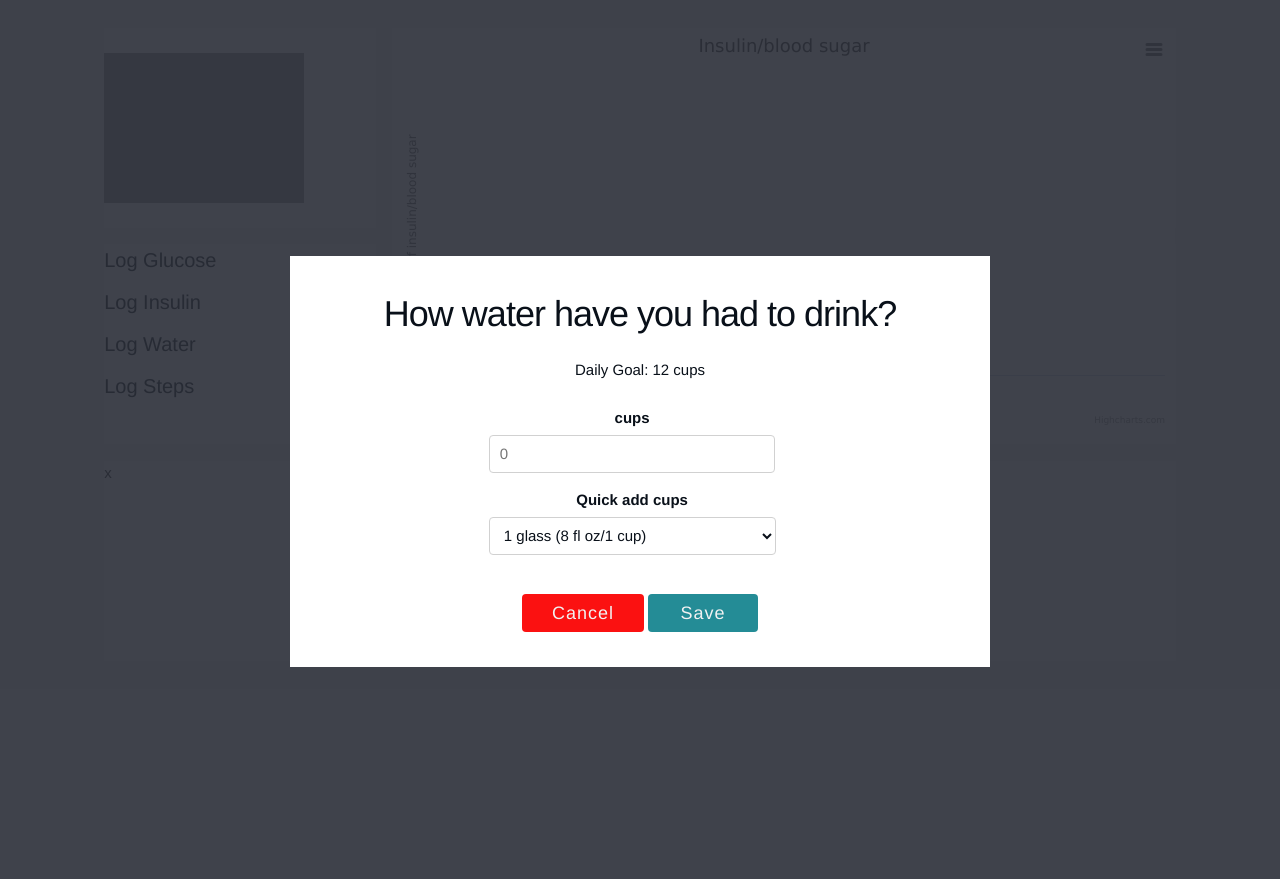
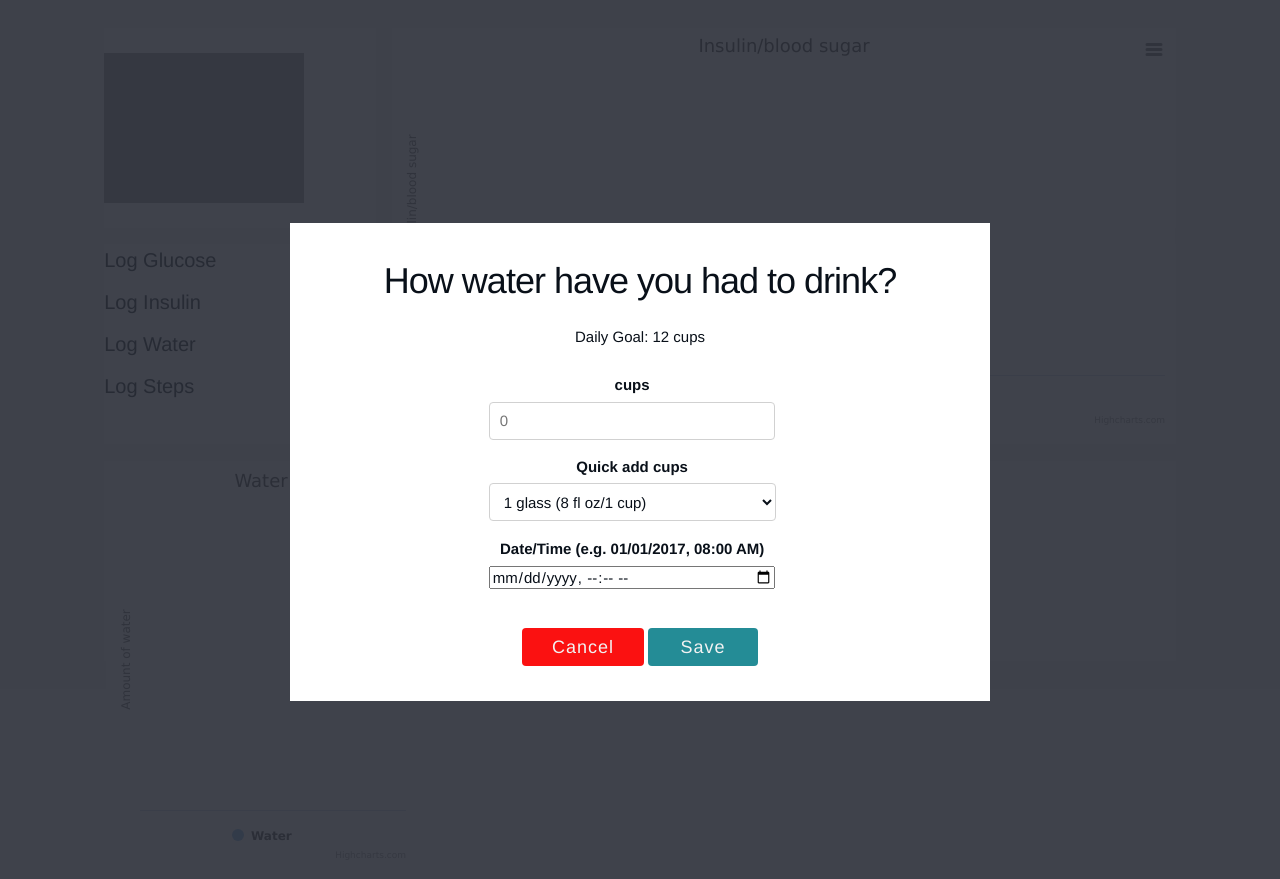
Before and after one commit to DiaBeatThis/final_project, a Django app: template diabeatthis/templates/home.html in a window 1280 px wide, after a click on "Log Water". Shown: the top 879 px of the page. Run offline with Django 3.2, Linux system fonts and the light colour scheme; the template is opened without the code that fills it, so the values that code supplies are empty; some libraries are stand-ins or nearby versions; grey boxes are pictures that could not be loaded.

Commit message:
Ashley final 1/7/17 update

```diff
--- a/diabeatthis/static/js/script.js
+++ b/diabeatthis/static/js/script.js
@@ -1,3 +1,35 @@
+// cookie csrf function
+function getCookie(name) {
+   var cookieValue = null;
+   if (document.cookie && document.cookie !== '') {
+       var cookies = document.cookie.split(';');
+       for (var i = 0; i < cookies.length; i++) {
+           var cookie = jQuery.trim(cookies[i]);
+           if (cookie.substring(0, name.length + 1) === (name + '=')) {
+               cookieValue = decodeURIComponent(cookie.substring(name.length + 1));
+               break;
+           }
+       }
+   }
+   return cookieValue;
+}
+
+
+var csrftoken = getCookie('csrftoken');
+function csrfSafeMethod(method) {
+   return (/^(GET|HEAD|OPTIONS|TRACE)$/.test(method));
+}
+
+
+$.ajaxSetup({
+    beforeSend: function(xhr, settings) {
+        if (!csrfSafeMethod(settings.type) && !this.crossDomain) {
+            xhr.setRequestHeader("X-CSRFToken", csrftoken);
+        }
+    }
+});
+
+
 // photo upload JS
 $(function(){
     $(":file").change(function () {
@@ -17,11 +49,14 @@ function imageIsLoaded(e) {
 var insulin = []
 var bloodSugar = []
 var insulinTimestamp = []
+var water = []
+var waterTimestamp = []
 var currentUser = $('#userId').val()
 
 
 getInsulin()
-setTimeout(charts, 1000)
+setTimeout(insulinCharts, 1000)
+setTimeout(waterCharts, 1000)
 
 
 function getInsulin (){
@@ -42,13 +77,21 @@ function getInsulin (){
             }
         }
     })
+    $.ajax('/api/water/').done(function (stuff){
+        res = stuff.results
+        console.log(res)
+        for (var i = 0; i < res.length; i++){
+            if(res[i]['profile_id'] == currentUser){
+                water.push(parseFloat(res[i]['ounces']))
+                waterTimestamp.push(res[i]['time_stamp'].slice(11, 16))
+            }
+        }
+    })
 }
 
 
-function charts(){
-    console.log(insulin),
-    console.log(bloodSugar),
-    Highcharts.chart('container', {
+function insulinCharts(){
+    Highcharts.chart('containerInsulin', {
         chart: {
             type: 'column'
         },
@@ -90,3 +133,77 @@ function charts(){
         }]
     });
 }
+
+
+function waterCharts(){
+    Highcharts.chart('containerWater', {
+        chart: {
+            type: 'column'
+        },
+
+        title: {
+            text: 'Water'
+        },
+
+        xAxis: {
+            categories: waterTimestamp
+        },
+
+        yAxis: {
+            allowDecimals: false,
+            min: 0,
+            title: {
+                text: 'Amount of water'
+            }
+        },
+
+        tooltip: {
+            formatter: function () {
+                return '<b>' + this.x + '</b><br/>' +
+                    this.series.name + ': ' + this.y + '<br/>' +
+                    'Total: ' + this.point.stackTotal;
+            }
+        },
+        plotOptions: {
+            column: {
+                stacking: 'normal'
+            }
+        },
+        series: [{
+            name: 'Water',
+            data: water,
+        },]
+    });
+}
+
+
+$(document).on('confirmation', '[data-remodal-id=modalGlucose]', function () {
+    var glucose = $("#glucoseLevel").val()
+    var time_stamp = $("#glucoseDateTime").val()
+    var postdata = {'mg_dL':glucose, 'time_stamp':time_stamp, 'profile_id':currentUser}
+    $.ajax({url:'/api/blood_sugar/', data:postdata, type:'POST'}).done(function(){
+        location = location
+    })
+});
+
+
+$(document).on('confirmation', '[data-remodal-id=modalInsulin]', function () {
+  var insulin = $("#insulinLevel").val()
+  var time_stamp = $("#insulinDateTime").val()
+  var postdata = {'mcU_ml':insulin, 'time_stamp':time_stamp, 'profile_id':currentUser}
+  $.ajax({url:'/api/insulin/', data:postdata, type:'POST'}).done(function(){
+      location = location
+  })
+});
+
+
+$(document).on('confirmation', '[data-remodal-id=waterIntake]', function () {
+    size = $("#waterSize").val()
+    cups = $("#waterIntake").val()
+    var water = parseFloat(size) * parseFloat(cups)
+    var time_stamp = $("#waterDateTime").val()
+    var postdata = {'ounces':water, 'time_stamp':time_stamp, 'profile_id':currentUser}
+    $.ajax({url:'/api/water/', data:postdata, type:'POST'}).done(function(){
+        location = location
+    })
+});
--- a/diabeatthis/templates/home.html
+++ b/diabeatthis/templates/home.html
@@ -32,13 +32,12 @@
 
     <!-- profile photo -->
     <div class="three columns">
-      <img src="{% static 'user.profile.avatar' %}" class="profilephoto">
+      <img src="{% static user.profile.avatar %}" class="profilephoto">
     </div>
 
     <!-- glucose chart -->
-    <div class="nine columns" id="glucoseChart">
-        <div id="container" style="min-width: 310px; height: 400px; margin: 0 auto"></div>
-      <script src="../static/js/glucose.js"></script>
+    <div class="nine columns" id="insulinChart">
+        <div id="containerInsulin" style="min-width: 310px; height: 400px; margin: 0 auto"></div>
     </div>
   </div>
 
@@ -113,11 +112,17 @@
             <div class="row">
               <div class="six columns offset-by-three columns">
                 <label for="waterIntake">Quick add cups</label>
-                <select class="u-full-width" id="waterIntake" name="waterIntake">
+                <select class="u-full-width" id="waterSize" name="waterIntake">
                   <option value="1">1 glass (8 fl oz/1 cup)</option>
                   <option value="2">1 bottle (16 fl oz/2 cups)</option>
                   <option value="3">1 lg bottle (24 fl oz/3 cups)</option>
                 </select>
+              </div>
+            </div>
+            <div class="row">
+              <div class="six columns offset-by-three columns">
+                <label for="waterDateTime">Date/Time (e.g. 01/01/2017, 08:00 AM)</label>
+                <input class="u-full-width" type="datetime-local" id="waterDateTime" name="waterDateTime">
               </div>
             </div>
           <br>
@@ -157,7 +162,9 @@ x
 
     <!-- empty column -->
     <div class="three columns">
-x
+x       <div class="nine columns" id="waterChart">
+            <div id="containerWater" style="min-width: 310px; height: 400px; margin: 0 auto"></div>
+        </div>
     </div>
 
     <!-- water chart -->
@@ -182,7 +189,7 @@ x
 
   <!-- standard jQuery calls -->
   <script src="https://ajax.googleapis.com/ajax/libs/jquery/3.1.1/jquery.min.js"></script>
-  <script src="{% static '/js/script.js' %}"></script>
+  <script type="text/javascript" src="{%  static '/js/script.js' %}"></script>
 
   <!-- high charts calls -->
   <script src="https://code.highcharts.com/highcharts.js"></script>
--- a/final/wsgi.py
+++ b/final/wsgi.py
@@ -1,7 +1,8 @@
 import os
-
+from whitenoise.django import DjangoWhiteNoise
 from django.core.wsgi import get_wsgi_application
 
 os.environ.setdefault("DJANGO_SETTINGS_MODULE", "final.settings")
 
 application = get_wsgi_application()
+application = DjangoWhiteNoise(application)
```
Also changed, not shown: diabeatthis/templates/profile.html (+6 -3 lines), diabeatthis/templates/registration/register.html (+4 -4 lines), final/settings.py (+4 -19 lines), requirements.txt (+11 -0 lines), diabeatthis/static/js/remodal.min.js.
